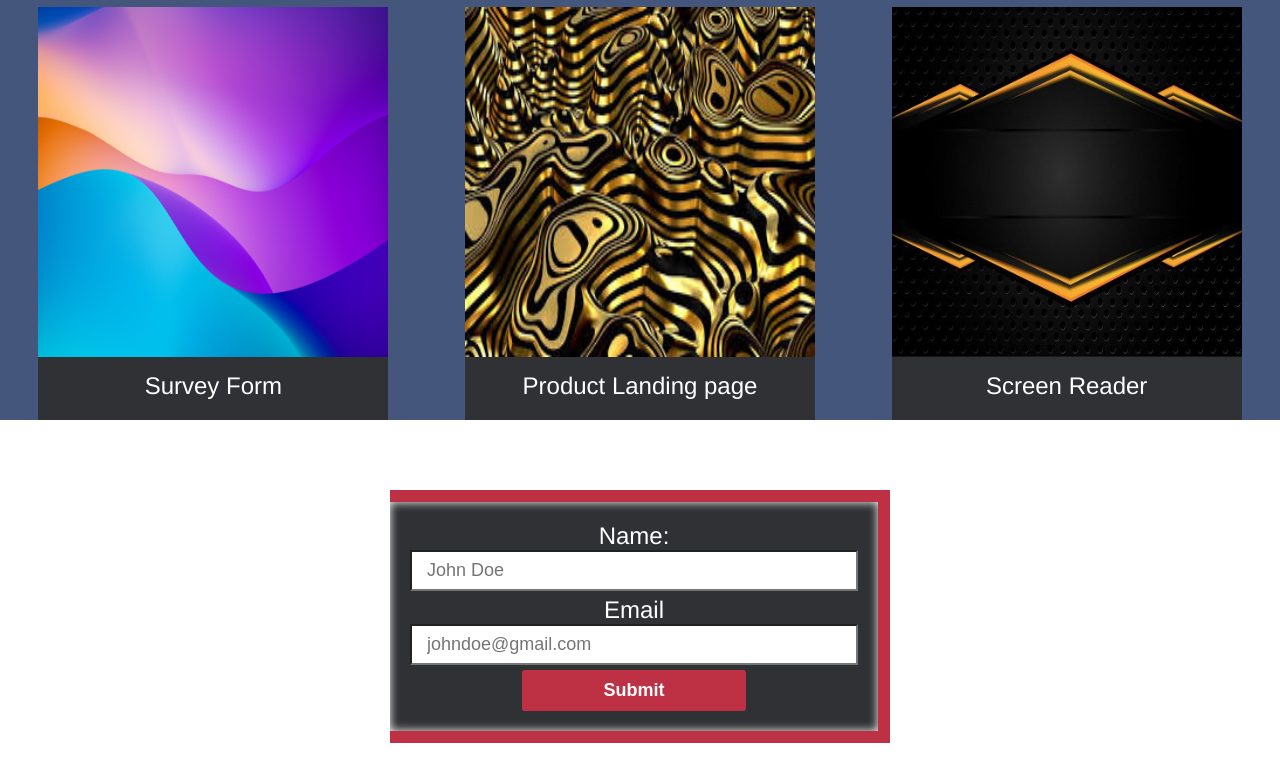
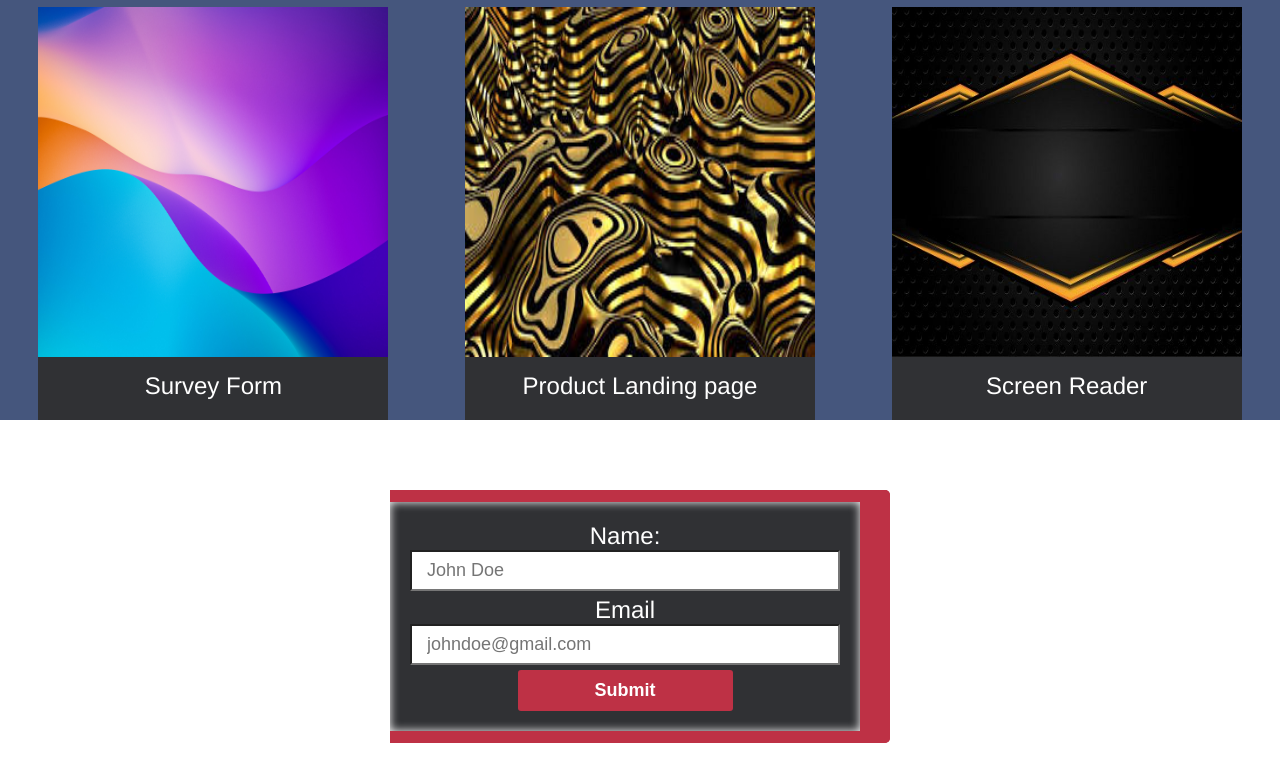
Before and after one commit to nimely111/Resume, a plain HTML site: page index.html in a window 1280 px wide. Shown: the part 1387-2169 px from the top of the page. Drawn offline with Linux system fonts and the light colour scheme.

Commit message:
added border radius of 5 px each to border top and bottom right

```diff
--- a/Resume/CSS/style.css
+++ b/Resume/CSS/style.css
@@ -158,8 +158,10 @@ hr{
     margin: 70px auto;
     padding: 20px;
     border-top: 12px solid #BE3145;
-    border-right: 12px solid #BE3145;
+    border-right: 30px solid #BE3145;
+    border-top-right-radius: 5px;
+    border-bottom-right-radius: 5px;
     border-bottom: 12px solid #BE3145;
     box-shadow:inset 0px 0px 10px;
     background-color: #303134;
-}
+} db
```
